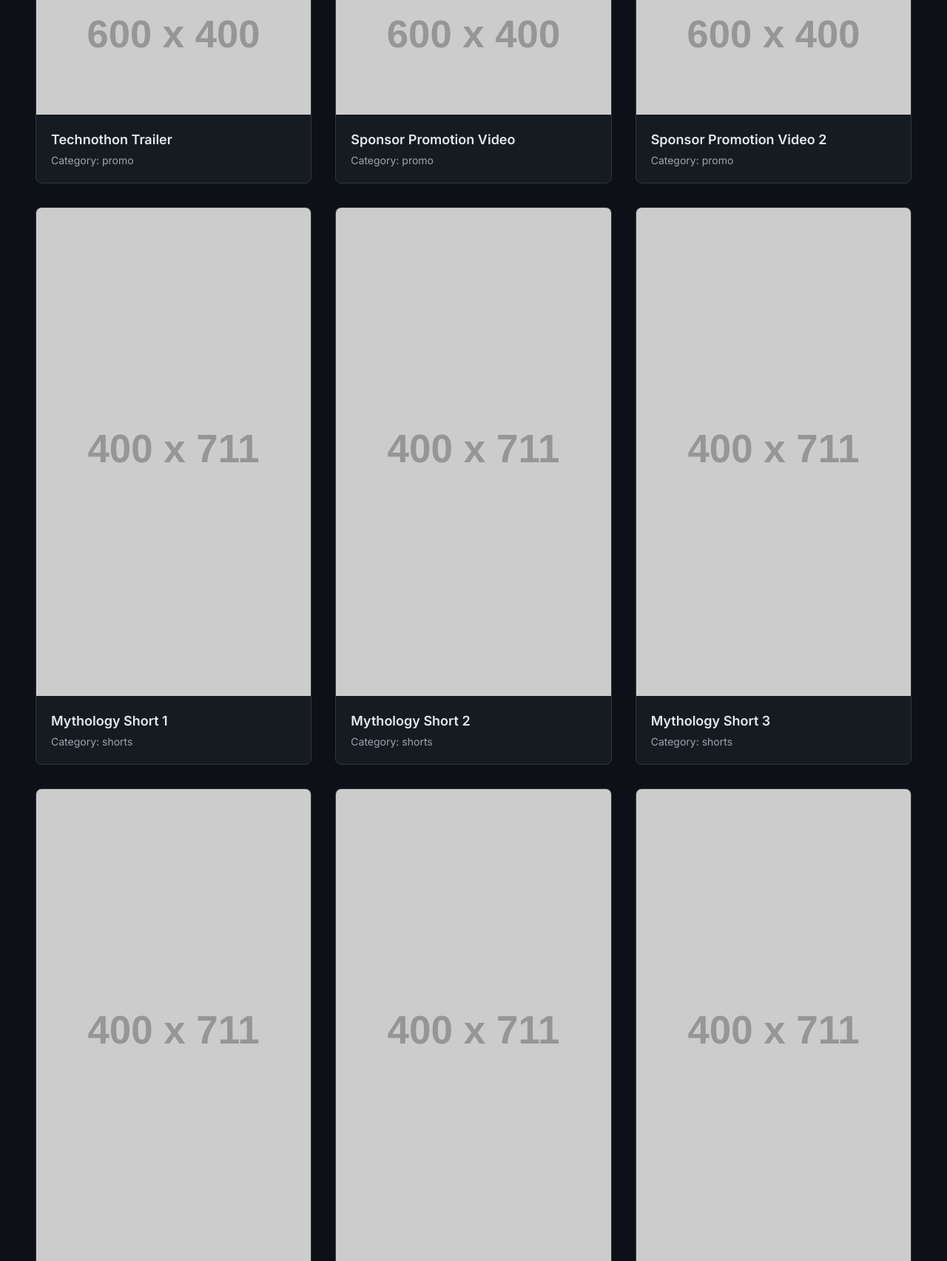
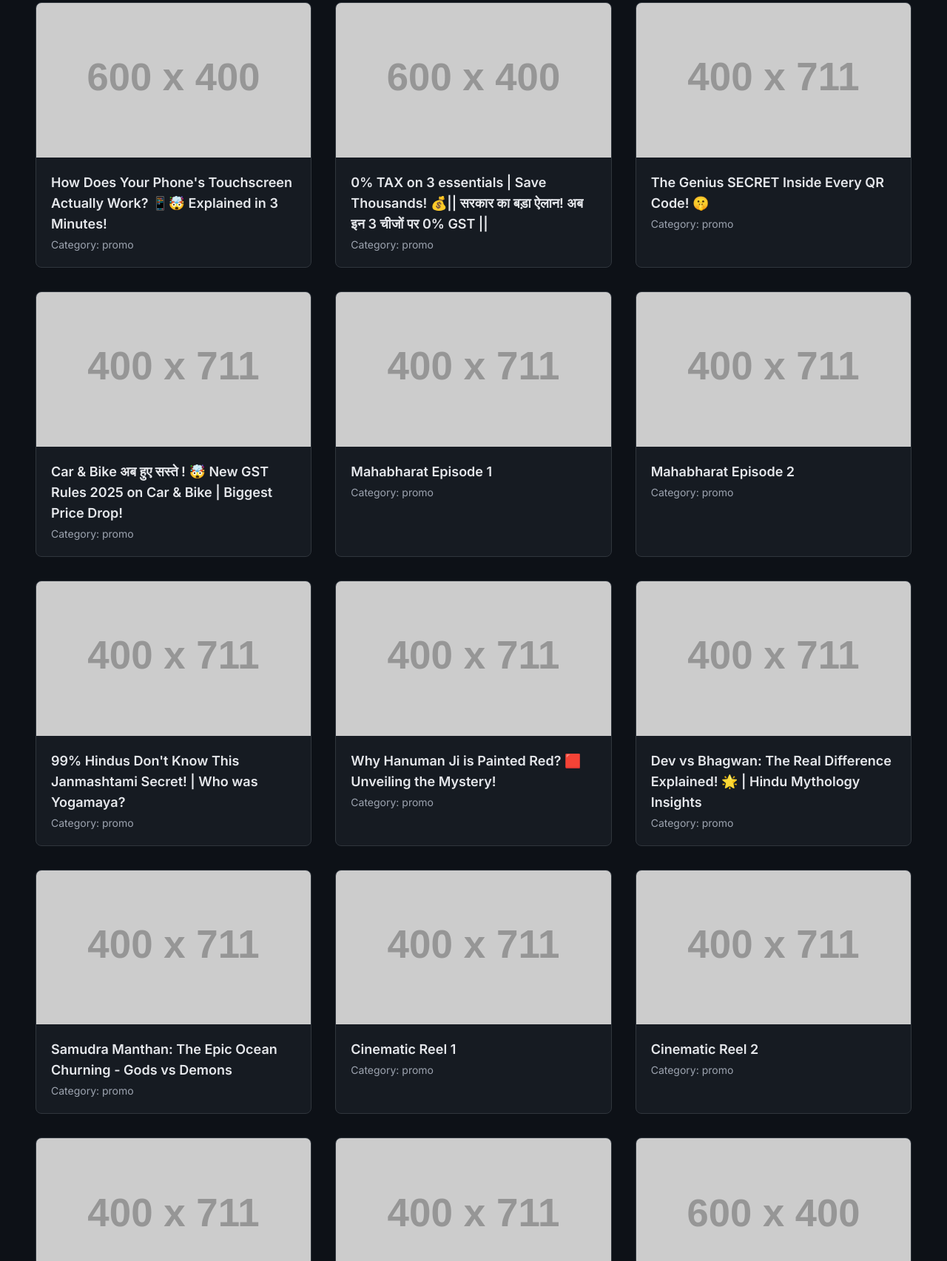
Before and after one commit to Saharsh9051/VideoEditingPortfolio, a plain HTML site: page index.html in a window 1280 px wide. Shown: the part 1095-2800 px from the top of the page at 74% size. Drawn offline with nearby package versions, Linux system fonts and the light colour scheme; placeholder pictures from the web are drawn by us.

Commit message:
Update index.html

```diff
--- a/index.html
+++ b/index.html
@@ -162,10 +162,15 @@
                 <div class="mt-8">
                     <h3 class="text-xl font-semibold text-gray-200 mb-4">My Skills</h3>
                     <div class="flex flex-wrap justify-center items-center gap-4">
+                         <div class="skill-badge flex items-center gap-2 py-2 px-4 rounded-lg"><i class="fa-solid fa-sliders text-purple-400"></i><span>DaVinci Resolve</span></div>
                         <div class="skill-badge flex items-center gap-2 py-2 px-4 rounded-lg"><i class="fa-solid fa-film text-indigo-400"></i><span>Adobe Premiere Pro</span></div>
-                        <div class="skill-badge flex items-center gap-2 py-2 px-4 rounded-lg"><i class="fa-solid fa-sliders text-purple-400"></i><span>DaVinci Resolve</span></div>
+
                          <div class="skill-badge flex items-center gap-2 py-2 px-4 rounded-lg"><i class="fa-solid fa-mobile-screen-button text-pink-400"></i><span>CapCut Pro</span></div>
                         <div class="skill-badge flex items-center gap-2 py-2 px-4 rounded-lg"><i class="fa-solid fa-image text-blue-400"></i><span>Photoshop</span></div>
+                        <div class="skill-badge flex items-center gap-2 py-2 px-4 rounded-lg"><i class="fa-solid fa-image text-blue-400"></i><span>Advanced AI Specialist</span></div>
+                        <div class="skill-badge flex items-center gap-2 py-2 px-4 rounded-lg"><i class="fa-solid fa-image text-blue-400"></i><span>AI-Powered Editing</span></div>
+
+
                     </div>
                 </div>
             </div>
@@ -175,7 +180,7 @@
             <h2 class="text-3xl md:text-4xl font-bold text-center mb-12">My Work</h2>
             <div id="filter-buttons" class="flex flex-wrap justify-center gap-3 mb-12">
                 <button class="filter-btn active py-2 px-5 rounded-full text-sm font-semibold" data-filter="all">All</button>
-                <button class="filter-btn py-2 px-5 rounded-full text-sm font-semibold" data-filter="promo">Promotional</button>
+                <button class="filter-btn py-2 px-5 rounded-full text-sm font-semibold" data-filter="promo">Documentary</button>
                 <button class="filter-btn py-2 px-5 rounded-full text-sm font-semibold" data-filter="shorts">Shorts</button>
                 <button class="filter-btn py-2 px-5 rounded-full text-sm font-semibold" data-filter="reels">Reels</button>
             </div>
@@ -204,7 +209,7 @@
     document.addEventListener('DOMContentLoaded', () => {
         const ADMIN_PASSWORD = 'password123';
         const initialData = {
-            profilePic: "https://placehold.co/200x200/161b22/c9d1d9?text=S",
+            profilePic: "sah.jpg",
             bannerImages: ["https://placehold.co/1600x900/161b22/30363d?text=Banner+1"],
             name: "Saharsh Sharma",
             tagline: "Video Editor & Creative Storyteller crafting compelling visual narratives.",
@@ -215,15 +220,55 @@
             youtube: "https://www.youtube.com/",
             accentColor: "#4f46e5",
             portfolioItems: [
-                { id: 1, title: "Technothon Trailer", category: "promo", link: "https://drive.google.com/file/d/1sKUqmUAsoKNBfUO8GR1tPSGBLxbENBEQ/view?usp=sharing", thumbnail: "https://placehold.co/600x400/1f2937/ffffff?text=Technothon+Trailer" },
-                { id: 2, title: "Sponsor Promotion Video", category: "promo", link: "https://drive.google.com/file/d/1gFqrVwcjGzPj0oKifHYmO8hxcRTuGnzl/view?usp=sharing", thumbnail: "https://placehold.co/600x400/1f2937/ffffff?text=Sponsor+Promo+1" },
+                { id: 1, title: "How Does Your Phone's Touchscreen Actually Work? 📱🤯 Explained in 3 Minutes!", category: "promo", link: "https://youtube.com/shorts/2k0MNbZIa0w", thumbnail: "https://placehold.co/600x400/1f2937/ffffff?text=1 (Documentary Style)" },
+                { id: 2, title: " 0% TAX on 3 essentials | Save Thousands! 💰|| सरकार का बड़ा ऐलान! अब इन 3 चीजों पर 0% GST ||", category: "promo", link: "https://youtube.com/shorts/wfja7P5UvR8", thumbnail: "https://placehold.co/600x400/1f2937/ffffff?text=2 (Documentary Style)    " },
+
+                { id: 3, title: "The Genius SECRET Inside Every QR Code! 🤫", category: "promo", link: "https://youtube.com/shorts/g5U0u8fLAcY", thumbnail: "https://placehold.co/400x711/1f2937/ffffff?text= 3 (Documentary Style)" },
+
+
+                { id: 4, title: "Car & Bike अब हुए सस्ते ! 🤯 New GST Rules 2025 on Car & Bike | Biggest Price Drop!", category: "promo", link: "https://youtube.com/shorts/8z5SXC2Df4Y", thumbnail: "https://placehold.co/400x711/1f2937/ffffff?text=4 (Documentary Style)" },
+
+
+
+
+
+
+
+                 { id: 3, title: "Mahabharat Episode 1", category: "promo", link: "https://drive.google.com/file/d/17dItDYdhTGTvWmaUXcc5Xrh7R_EogenG/view?usp=drive_link", thumbnail: "https://placehold.co/400x711/1f2937/ffffff?text=5 (Documentary Style)" },
+
+                 { id: 3, title: "Mahabharat Episode 2", category: "promo", link: "https://drive.google.com/file/d/17dItDYdhTGTvWmaUXcc5Xrh7R_EogenG/view?usp=drive_link", thumbnail: "https://placehold.co/400x711/1f2937/ffffff?text=6 (Documentary Style)" },
+
+                 { id: 3, title: " 99% Hindus Don't Know This Janmashtami Secret! | Who was Yogamaya?", category: "promo", link: "https://youtube.com/shorts/GTiOgrBu1Aw", thumbnail: "https://placehold.co/400x711/1f2937/ffffff?text=7 (Documentary Style)" },
+
+
+
+
+
+
+                { id: 5, title: "Why Hanuman Ji is Painted Red? 🟥 Unveiling the Mystery!", category: "promo", link: "https://youtube.com/shorts/83CYOuvf57g", thumbnail: "https://placehold.co/400x711/1f2937/ffffff?text=Mythology+Short+1" },
+
+
+                { id: 6, title: "Dev vs Bhagwan: The Real Difference Explained! 🌟 | Hindu Mythology Insights", category: "promo", link: "https://youtube.com/shorts/96dZreW1LIw", thumbnail: "https://placehold.co/400x711/1f2937/ffffff?text=Mythology+Short+2" },
+
+                { id: 4, title: "Samudra Manthan: The Epic Ocean Churning - Gods vs Demons", category: "promo", link: "https://youtube.com/shorts/9j_iEiyMXEw", thumbnail: "https://placehold.co/400x711/1f2937/ffffff?text=Mythology+Short+3" },
+
+
+
+
+
+                { id: 7, title: "Cinematic Reel 1", category: "promo", link: "https://www.instagram.com/reel/DGIkaECSTiO/", thumbnail: "https://placehold.co/400x711/1f2937/ffffff?text=Cinematic+Reel+1" },
+
+                { id: 8, title: "Cinematic Reel 2", category: "promo", link: "https://www.instagram.com/reel/C6Vb48qSAt2/", thumbnail: "https://placehold.co/400x711/1f2937/ffffff?text=Cinematic+Reel+2" },
+                { id: 9, title: "Cinematic Reel 3", category: "promo", link: "https://www.instagram.com/reel/DGF_nvIy9V7/", thumbnail: "https://placehold.co/400x711/1f2937/ffffff?text=Cinematic+Reel+3" },
+
+                 { id: 9, title: "Absolute fire on the dance floor at The Kolkata Festival! 🔥 The energy was electric with insane dance battles and cyphers. So much raw talent in one place. The crowd was hyped and the vibe was just unreal! 💯", category: "promo", link: "https://www.instagram.com/reel/DO-5lPnD20A/?utm_source=ig_web_copy_link&igsh=MzRlODBiNWFlZA==", thumbnail: "https://placehold.co/400x711/1f2937/ffffff?text=Phonk Fast Beats Overlays" },
+
+
+
                 { id: 3, title: "Sponsor Promotion Video 2", category: "promo", link: "https://drive.google.com/file/d/1k6z1PHaKGGOPo28Rt7hyzS4rcL6xhdEF/view?usp=sharing", thumbnail: "https://placehold.co/600x400/1f2937/ffffff?text=Sponsor+Promo+2" },
-                { id: 4, title: "Mythology Short 1", category: "shorts", link: "https://youtube.com/shorts/9j_iEiyMXEw", thumbnail: "https://placehold.co/400x711/1f2937/ffffff?text=Mythology+Short+1" },
-                { id: 5, title: "Mythology Short 2", category: "shorts", link: "https://youtube.com/shorts/83CYOuvf57g", thumbnail: "https://placehold.co/400x711/1f2937/ffffff?text=Mythology+Short+2" },
-                { id: 6, title: "Mythology Short 3", category: "shorts", link: "https://youtube.com/shorts/96dZreW1LIw", thumbnail: "https://placehold.co/400x711/1f2937/ffffff?text=Mythology+Short+3" },
-                { id: 7, title: "Cinematic Reel 1", category: "reels", link: "https://www.instagram.com/reel/DGIkaECSTiO/", thumbnail: "https://placehold.co/400x711/1f2937/ffffff?text=Cinematic+Reel+1" },
-                { id: 8, title: "Cinematic Reel 2", category: "reels", link: "https://www.instagram.com/reel/C6Vb48qSAt2/", thumbnail: "https://placehold.co/400x711/1f2937/ffffff?text=Cinematic+Reel+2" },
-                { id: 9, title: "Cinematic Reel 3", category: "reels", link: "https://www.instagram.com/reel/DGF_nvIy9V7/", thumbnail: "https://placehold.co/400x711/1f2937/ffffff?text=Cinematic+Reel+3" },
+                { id: 3, title: "Restaurant-style Chilli Paneer, made right at home! 🌶️🔥 So spicy, saucy, and incredibly tasty.", category: "promo", link: "https://www.instagram.com/reel/DQetLo9k4L9/?utm_source=ig_web_copy_link&igsh=MzRlODBiNWFlZA==", thumbnail: "https://placehold.co/600x400/1f2937/ffffff?text=Time Laps Cinematic" },
+
+
             ]
         };
         let appData = {};
```
